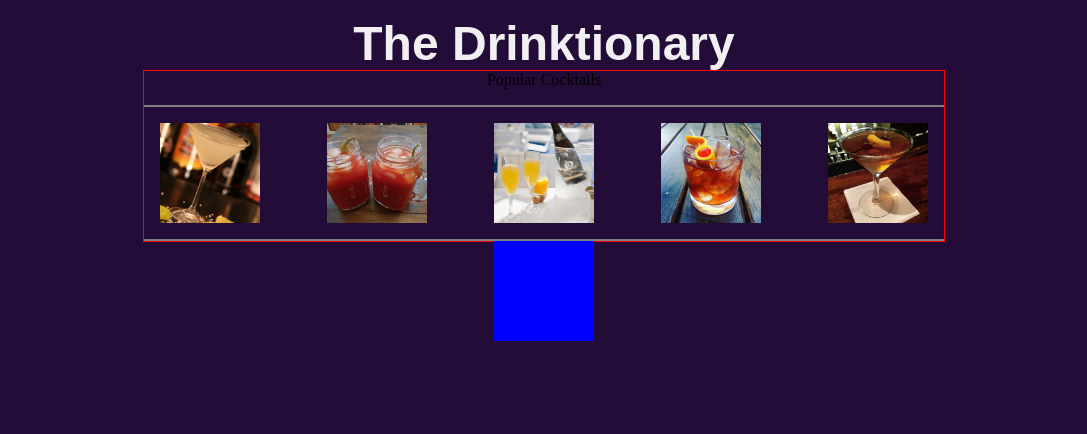
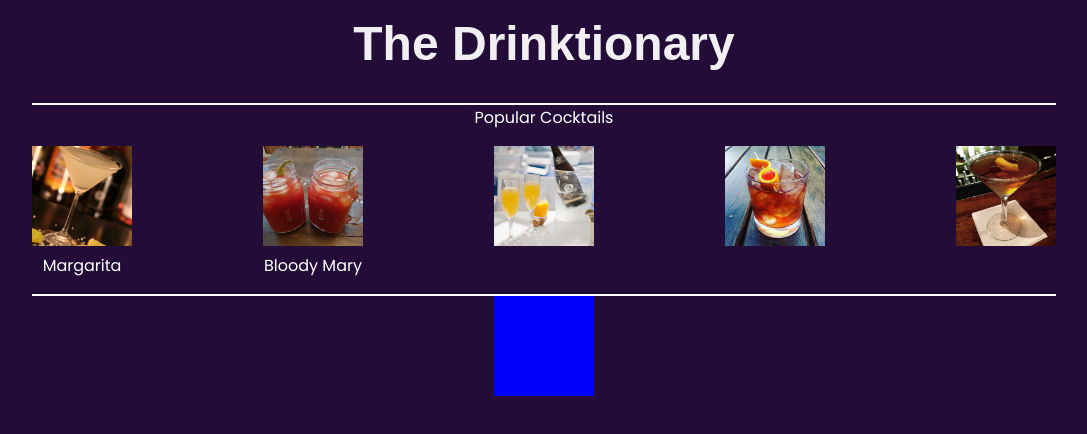
Before and after one commit to shawncace/drink-recipe-react, a React (Create React App) app: page / in a window 1280 px wide. Shown: the top 434 px of the page, without its empty margins (96-1183 px from the left). Built offline with nearby package versions, Linux system fonts and the light colour scheme; a web font is replaced by a local one.

Commit message:
popular drinks

```diff
--- a/src/components/Header.js
+++ b/src/components/Header.js
@@ -10,19 +10,26 @@ const Header = () => {
       <h1 className='header'>The Drinktionary</h1>
 
       <div className='pop-drink-wrapper'>
-      <div>Popular Cocktails</div>
-      <div className="popular-drink-container">
+        <div>Popular Cocktails</div>
+        <div className="img-container">
+
+        <div className="drink">
+          <img src={margarita} alt="margarita" />
+          <div>Margarita</div>
+        </div>
+
+        <div className="drink">
+          <img src={bloodymary} alt="bloody mary" />
+          <div>Bloody Mary</div>
+        </div>
 
 
-        <img src={margarita} alt="margarita" />
-        <img src={bloodymary} alt="bloody mary" />
         <img src={mimosa} alt="bloody mary" />
         <img src={oldfashioned} alt="bloody mary" />
         <img src={manhattan} alt="bloody mary" />
 
+        </div>
       </div>
-      </div>
-
     </>
   );
 }
--- a/src/index.css
+++ b/src/index.css
@@ -33,26 +33,31 @@ body {
 }
 
 .pop-drink-wrapper {
-  outline: 1px solid red;
+  text-align: center;
+  font-family: "Poppins";
+  color: #fff;
+  border-top: 2px solid white;
+  border-bottom: 2px solid white;
+  /* outline: 1px solid red; */
+  margin-top: 2rem;
+  min-width: 80%;
 }
 
-.pop-drink-wrapper div {
-  text-align: center;
+.img-container {
+  margin-top: 1rem;
+  margin-bottom: 1rem;
+  display: flex;
+  justify-content: space-between;
 }
 
-.popular-drink-container {
-  display: flex;
-  justify-content: space-between;
-  flex-direction: row;
-  min-width: 800px;
-  /* outline: 1px solid red; */
-  margin-top: 1rem;
-  padding: 1rem;
-  border-top: 2px solid grey;
-  border-bottom: 2px solid grey;
+.img-container img {
+  height: 100px;
+  width: 100px;
+  translate: transition 0.2 ease 0s;
 }
 
-.popular-drink-container img {
-  height: 100px;
-  width: 100px;
+.img-container img:hover {
+  cursor: pointer;
+  /* transform: scale(1.1); */
+  transform: translateY(-4px);
 }
```
